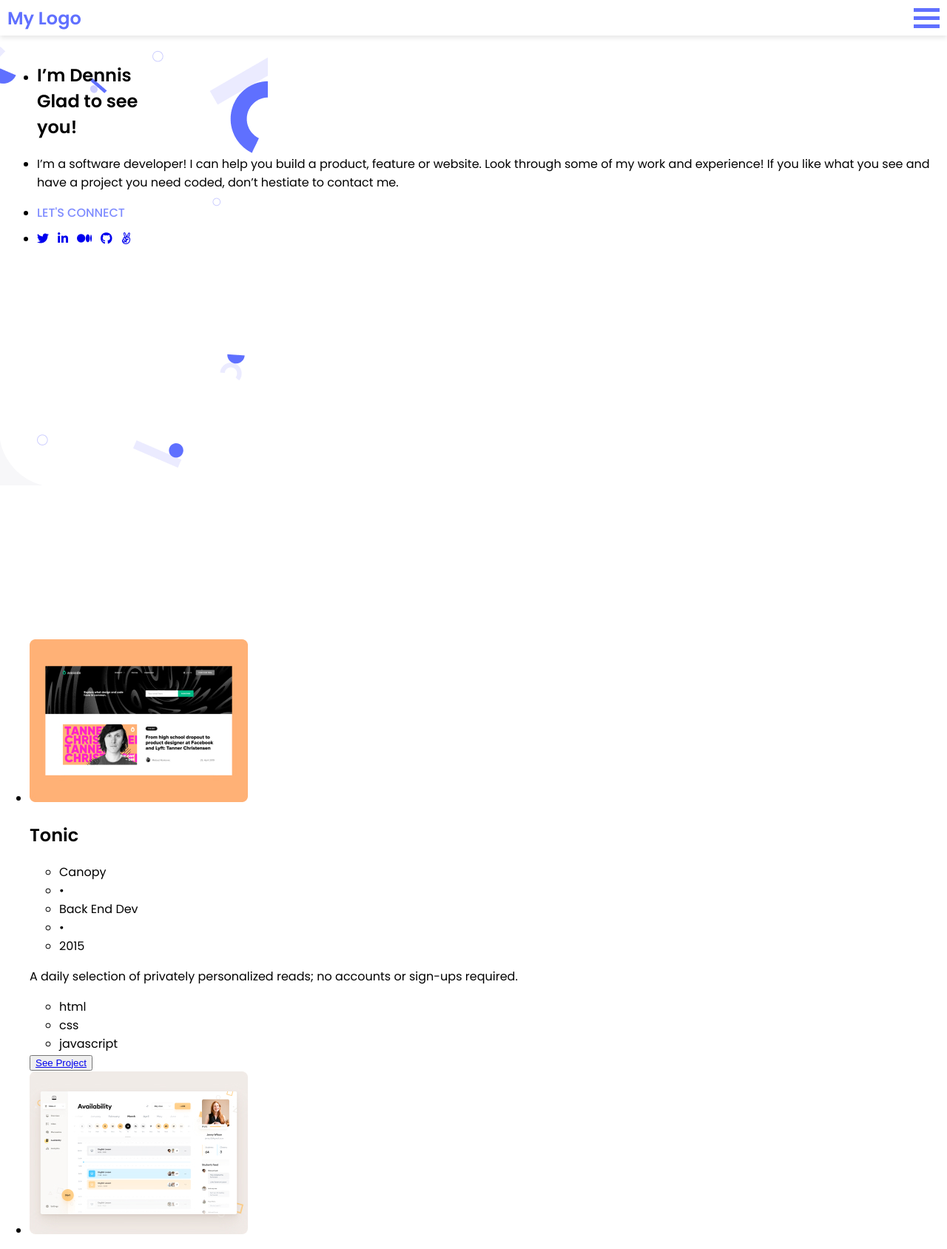
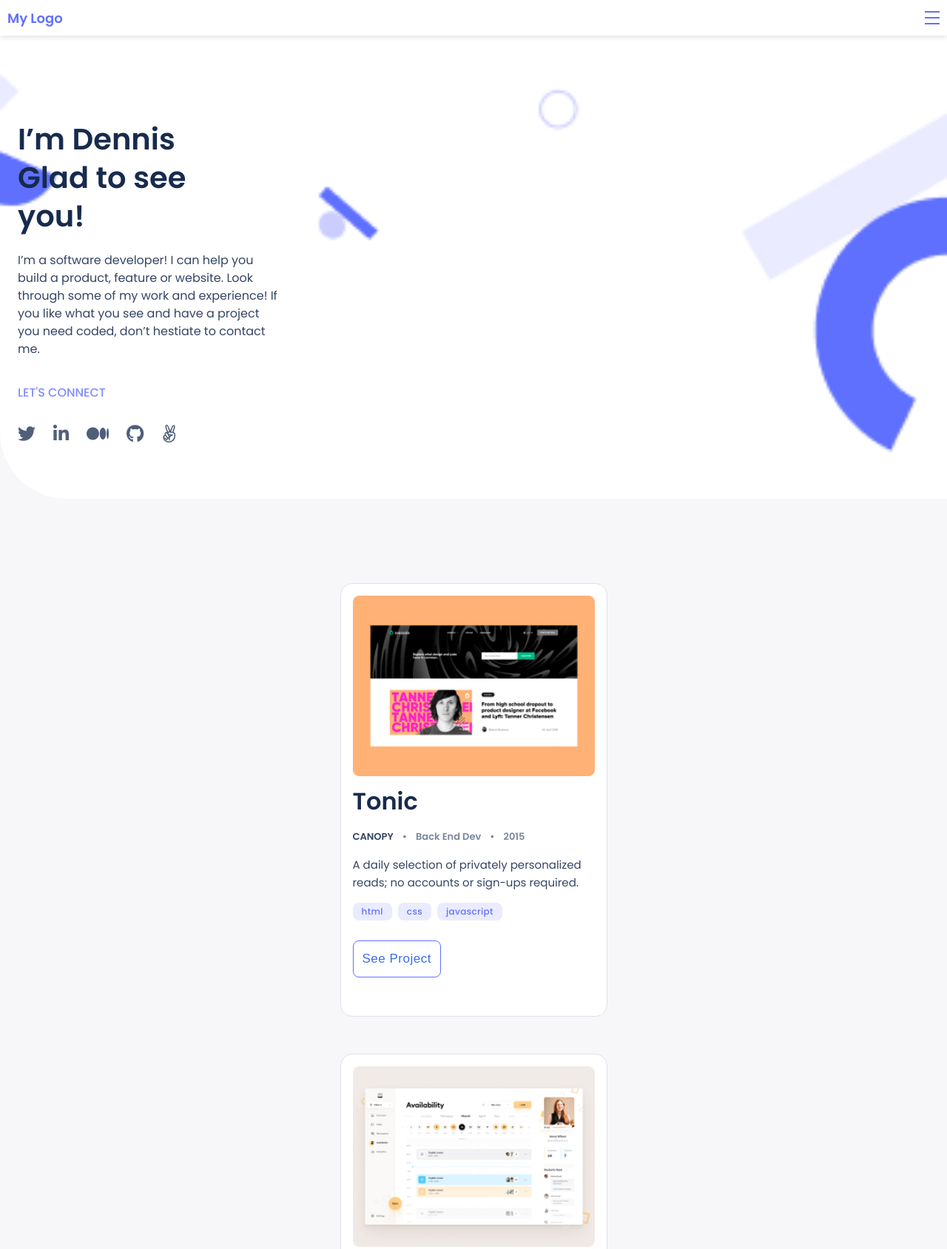
Before and after one commit to hafedEfheij/mobile-first, a website: page index.html in a window 1280 px wide. Shown: the top 1688 px of the page at 74% size. Drawn offline with Linux system fonts and the light colour scheme.

Commit message:
update CSS file for better design

```diff
--- a/styles.css
+++ b/styles.css
@@ -2,7 +2,8 @@ html,
 body {
   margin: 0;
   padding: 0;
-  font-family: "Poppins", sans-serif;
+  font-family: 'Poppins', sans-serif;
+  background: #f7f7f9;
 }
 
 header {
@@ -22,8 +23,8 @@ header {
 }
 
 #logo {
-  font-size: 1.5rem;
-  font-weight: 600;
+  font-size: 18px;
+  font-weight: 700;
   color: #6070ff;
   display: flex;
   padding: 10px;
@@ -38,29 +39,41 @@ header {
 }
 
 .menu-bar {
-  width: 35px;
-  height: 5px;
+  width: 20px;
+  height: 2px;
   background-color: #6070ff;
   margin: 6px 0;
 }
 
 #headline-container {
-  margin-top: 48px;
-  padding: 0 10px;
+  box-sizing: border-box;
+  margin: 48px 0 0 0;
+  padding: 114px 24px 0 24px;
+  min-height: 626px;
   height: 100%;
-  width: calc(100% - 20px);
-  min-height: 100vh;
-  background-image: url("images/background.png");
+  min-width: 375px;
+  width: 100%;
+  background-image: url('images/background.png');
   background-repeat: no-repeat;
+  background-size: cover;
+  border-radius: 0 0 0 90px;
+}
+
+#headline {
+  list-style-type: none;
+  padding: 0;
+  margin: 0;
   display: flex;
   flex-direction: column;
   justify-content: flex-start;
+  row-gap: 12px;
 }
 
-.headline-header {
+.header {
   margin: 0;
   padding: 0;
-  height: 300px;
+  width: 100%;
+  max-width: 355px;
   font-size: 40px;
   line-height: 52px;
   font-weight: 700;
@@ -69,26 +82,27 @@ header {
   align-items: flex-end;
 }
 
-.headline-text {
+.text {
   margin: 10px 0;
   padding: 0;
   font-size: 16px;
   line-height: 24px;
+  width: 100%;
+  max-width: 355px;
+  overflow: auto;
   color: #344563;
 }
 
 #connect {
-  margin: 10px 0;
+  box-sizing: border-box;
   font-weight: 500;
   font-size: 16px;
   line-height: 24px;
   color: #7f8cff;
   text-transform: uppercase;
-  text-decoration: none;
 }
 
 #social-icons {
-  color: #172b4d;
   list-style-type: none;
   padding: 0;
   margin: 0;
@@ -96,11 +110,212 @@ header {
   justify-content: flex-start;
 }
 
-.icon {
+.icon,
+.icon > a {
   color: #505f79;
   margin-right: 12px;
+  font-size: 24px;
 }
 
-#icon-color {
-  color: grey;
+#works {
+  display: grid;
+  margin: 0;
+  padding: 114px 24px;
+  gap: 50px;
+  list-style-type: none;
+  justify-content: center;
 }
+
+.work-card {
+  grid-column: 1;
+  background: #fff;
+  border-radius: 16px;
+  border: 1px solid #dfe1e6;
+  width: 327px;
+  height: 552px;
+  padding: 16px;
+  display: flex;
+  flex-direction: column;
+  justify-content: flex-start;
+  gap: 12px;
+}
+
+.work-card > h2 {
+  padding: 0;
+  margin: 0;
+  font-weight: 700;
+  font-size: 32px;
+  line-height: 44px;
+  color: #172b4d;
+}
+
+.work-card > .experience {
+  list-style-type: none;
+  padding: 6px 0;
+  margin: 0;
+  display: flex;
+  gap: 12px;
+}
+
+.work-card > .experience > li {
+  font-weight: 600;
+  font-size: 13px;
+  line-height: 16px;
+  color: #7a869a;
+}
+
+.experience > li:first-child {
+  font-weight: 600;
+  font-size: 13px;
+  line-height: 16px;
+  text-transform: uppercase;
+  color: #344563;
+}
+
+.work-card > p {
+  margin: 0;
+  padding: 0;
+  font-size: 15px;
+  line-height: 24px;
+  color: #344563;
+}
+
+.work-card > .technologies {
+  list-style-type: none;
+  padding: 3px 0;
+  margin: 0;
+  display: flex;
+}
+
+.work-card > .technologies > li {
+  background: #ebebff;
+  border-radius: 8px;
+  font-weight: 500;
+  font-size: 12px;
+  line-height: 16px;
+  letter-spacing: 0.03em;
+  color: #6070ff;
+  padding: 4px 12px;
+  margin-right: 8px;
+}
+
+#button-container {
+  width: 100%;
+  padding: 12px 0;
+}
+
+.btn {
+  box-sizing: border-box;
+  color: #396df2;
+  border: 1px solid #6070ff;
+  background: #fff;
+  border-radius: 8px;
+  width: max-content;
+  font-weight: 500;
+  font-size: 17px;
+  line-height: 24px;
+  letter-spacing: 0.03em;
+  text-align: center;
+  padding: 12px;
+}
+
+.btn > a {
+  text-decoration: none;
+  color: inherit;
+}
+
+.btn:hover {
+  color: #fff;
+  background: #6070ff;
+}
+
+#about-container {
+  box-sizing: border-box;
+  margin: 0;
+  padding: 114px 24px 0 24px;
+  width: 100%;
+  min-width: 375px;
+  height: 100%;
+  background: #fff;
+  border-radius: 0 90px 0 0;
+}
+
+#about {
+  list-style-type: none;
+  padding: 0;
+  margin: 0;
+  display: flex;
+  flex-direction: column;
+  justify-content: flex-start;
+  row-gap: 12px;
+  margin-bottom: 100px;
+}
+
+#categories-container {
+  height: 100%;
+  width: 100%;
+  box-sizing: border-box;
+  padding-bottom: 114px;
+}
+
+#categories {
+  list-style-type: none;
+  padding: 0;
+  margin: 0;
+  display: flex;
+  flex-direction: column;
+  justify-content: flex-start;
+  row-gap: 12px;
+}
+
+#categories-item {
+  box-sizing: border-box;
+  min-width: 327px;
+  width: 100%;
+  height: 100%;
+  min-height: 72px;
+  font-weight: 500;
+  font-size: 20px;
+  line-height: 24px;
+  display: flex;
+  justify-content: space-between;
+  color: #000;
+  padding: 24px 12px;
+}
+
+#categories-item > .fa-solid {
+  color: #727e93;
+}
+
+.bottom-border {
+  border-bottom: 1px solid #e3e5e9;
+}
+
+#item-details {
+  list-style-type: none;
+  padding: 0;
+  margin: 0;
+  display: flex;
+  flex-direction: column;
+  justify-content: flex-start;
+  row-gap: 12px;
+}
+
+.detail {
+  box-sizing: border-box;
+  min-width: 303px;
+  width: 100%;
+  height: 66.72px;
+  background: #f7f7f9;
+  border-radius: 8px;
+  display: flex;
+  justify-content: flex-start;
+  align-items: center;
+  padding: 10px;
+}
+
+.detail > img {
+  object-fit: contain;
+  mix-blend-mode: multiply;
+  padding-right: 16px;
+}
```
